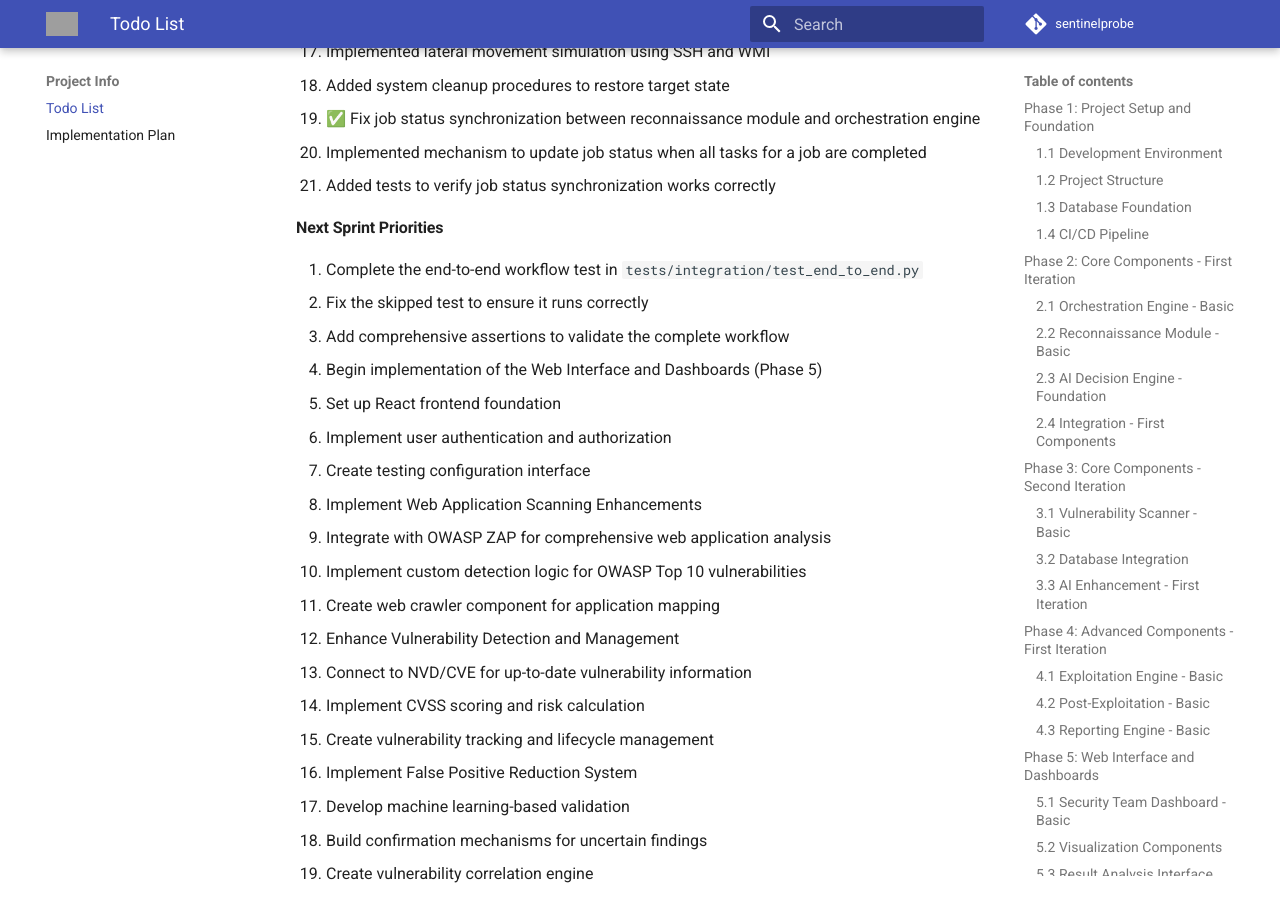
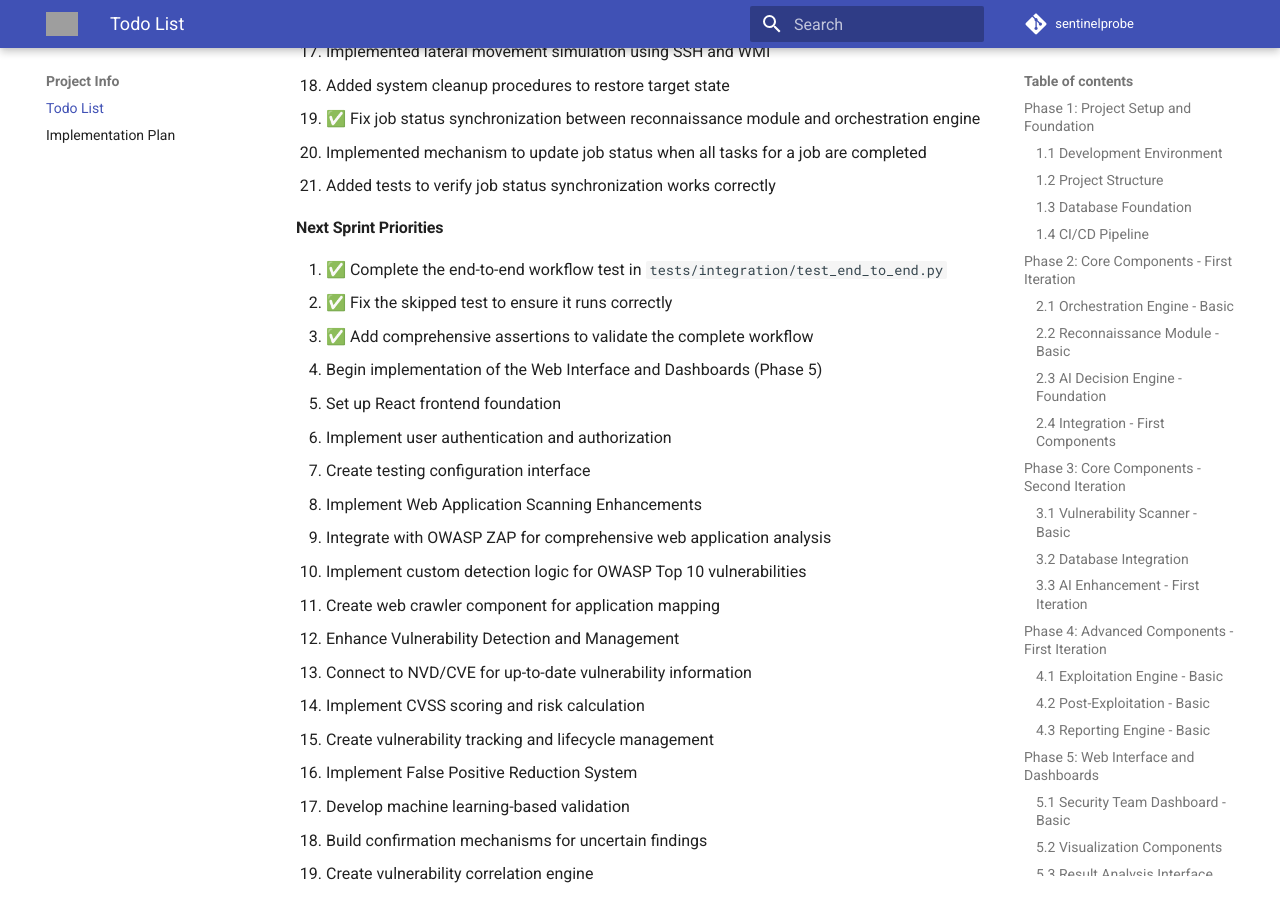
Before and after one commit to viraj2252/SentinelProbe, an MkDocs documentation site: the page built from docs/planning/TODO.md, in a window 1280 px wide and 900 px high, scrolled down 11532 px. Built offline with MkDocs 1.6.1 and Material for MkDocs 9.7.7, drawn with Linux system fonts in a browser that asks for light colours; comment, search, counter and statistics services are not loaded; grey boxes are pictures that could not be loaded.

```diff
--- a/docs/planning/TODO.md
+++ b/docs/planning/TODO.md
@@ -376,9 +376,9 @@ We have successfully implemented all the core components needed for our MVP:
 
 #### Next Sprint Priorities
 
-1. Complete the end-to-end workflow test in `tests/integration/test_end_to_end.py`
-   - Fix the skipped test to ensure it runs correctly
-   - Add comprehensive assertions to validate the complete workflow
+1. ✅ Complete the end-to-end workflow test in `tests/integration/test_end_to_end.py`
+   - ✅ Fix the skipped test to ensure it runs correctly
+   - ✅ Add comprehensive assertions to validate the complete workflow
 
 2. Begin implementation of the Web Interface and Dashboards (Phase 5)
    - Set up React frontend foundation
```
